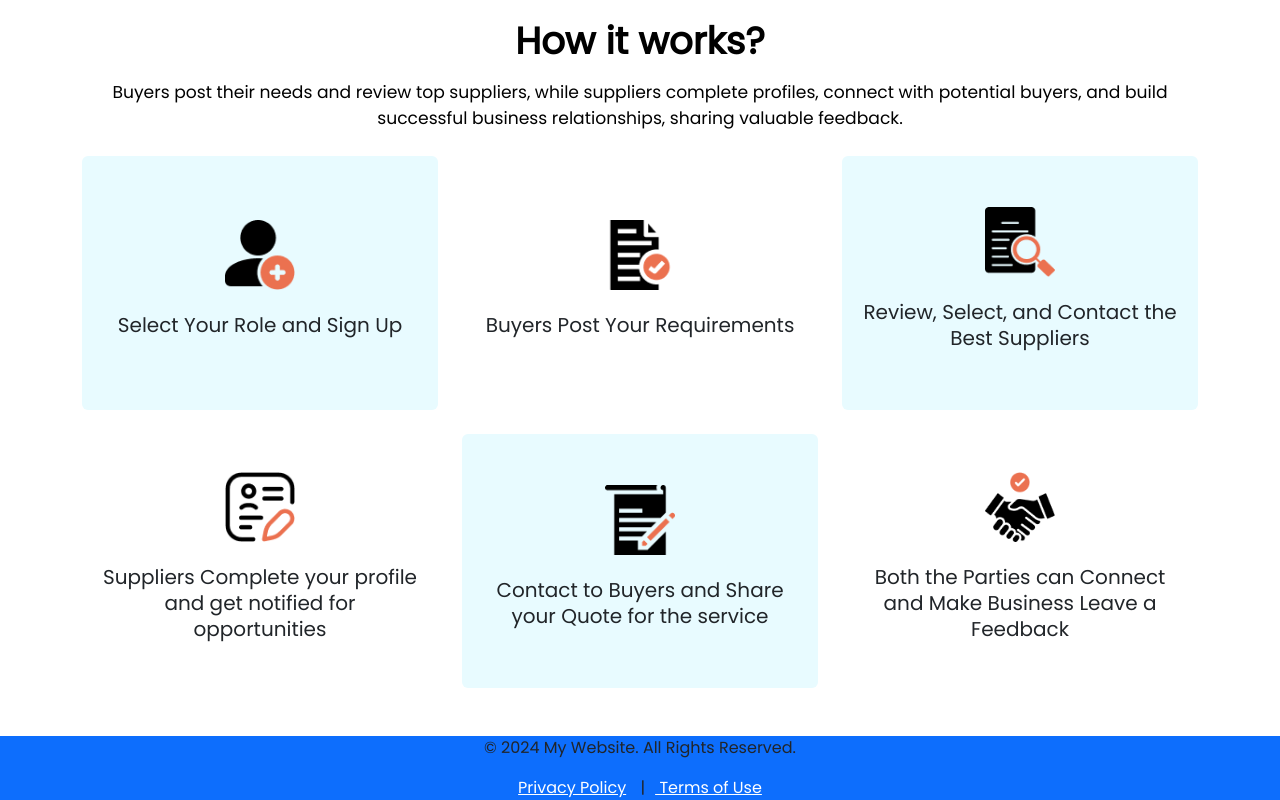
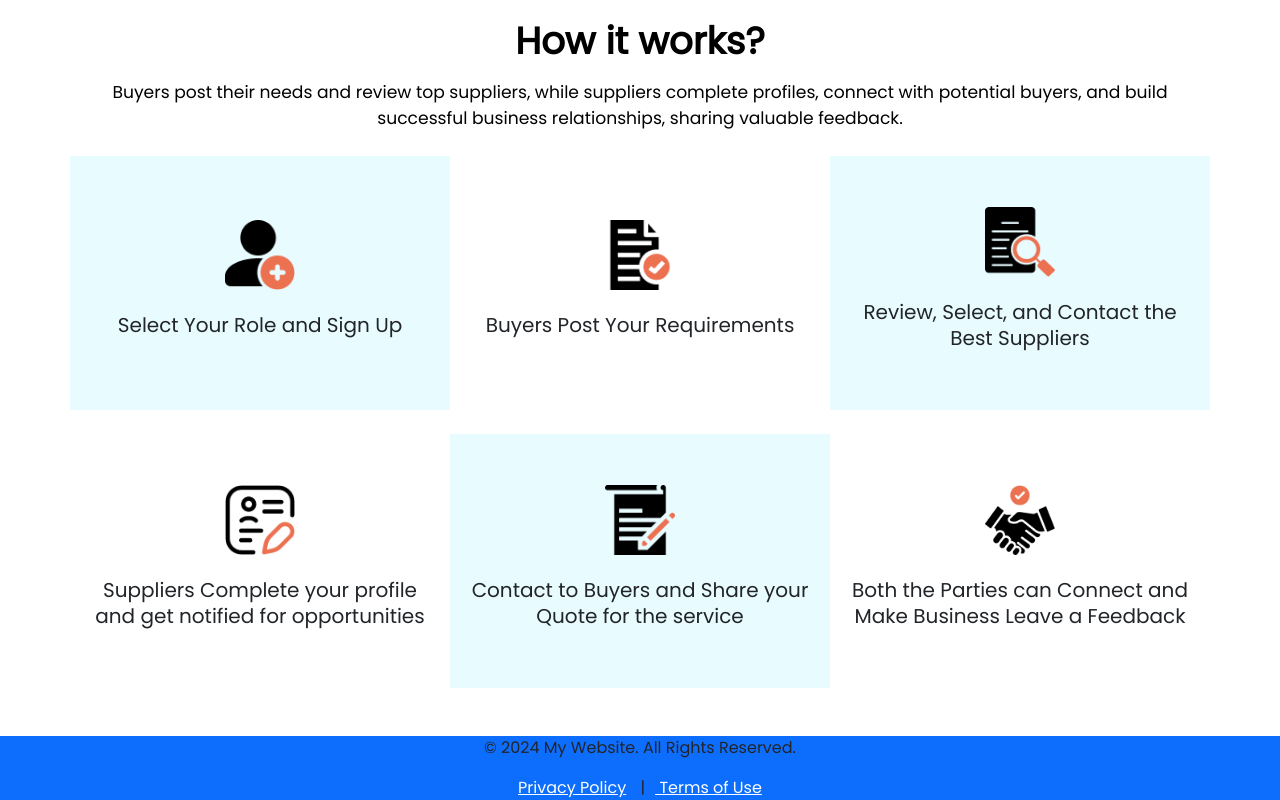
Before and after one commit to patrickmwangi017/habot-interview, a React (Create React App) app: page / in a window 1280 px wide. Shown: the part 2056-2856 px from the top of the page. Built offline with nearby package versions, Linux system fonts and the light colour scheme.

Commit message:
remove padding and vorder radius from cards

```diff
--- a/src/App.js
+++ b/src/App.js
@@ -188,24 +188,24 @@
               <h2 className='pb-2 habot-title'>How it works?</h2>
               <p className='pb-2 habot-text'>Buyers post their needs and review top suppliers, while suppliers complete profiles, connect with potential buyers, and build successful business relationships, sharing valuable feedback.</p>
             </div>
-            <div className="col-md-4">
+            <div className="col-md-4 p-0">
               <Card icon={Icon1} title="Select Your Role and Sign Up" backgroundColor="#E8FBFF" />
             </div>
-            <div className="col-md-4">
+            <div className="col-md-4 p-0">
               <Card icon={Icon2} title="Buyers Post Your Requirements" backgroundColor="#fff" />
             </div>
-            <div className="col-md-4">
+            <div className="col-md-4 p-0">
               <Card icon={Icon3} title="Review, Select, and Contact the Best Suppliers" backgroundColor="#E8FBFF" />
             </div>
           </div>
           <div className="row mt-4">
-            <div className="col-md-4">
+            <div className="col-md-4 p-0">
               <Card icon={Icon4} title="Suppliers Complete your profile and get notified for opportunities" backgroundColor="#fff" />
             </div>
-            <div className="col-md-4">
+            <div className="col-md-4 p-0">
               <Card icon={Icon5} title="Contact to Buyers and Share your Quote for the service" backgroundColor="#E8FBFF" />
             </div>
-            <div className="col-md-4">
+            <div className="col-md-4 p-0">
               <Card icon={Icon6} title="Both the Parties can Connect and Make Business Leave a Feedback" backgroundColor="#fff" />
             </div>
           </div>
--- a/src/components/Card.js
+++ b/src/components/Card.js
@@ -11,6 +11,7 @@
         border: 'none',
         textAlign: 'center',
         height: '254px',
+        borderRadius: '0px',
       }}
     >
       <img
```
